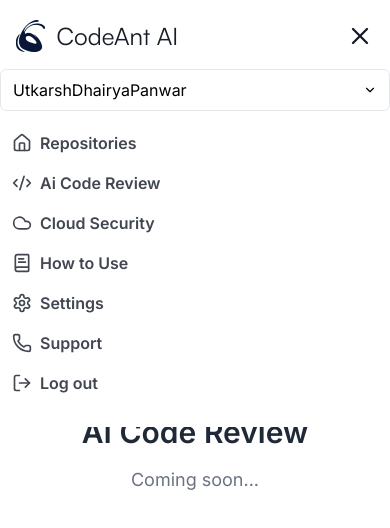
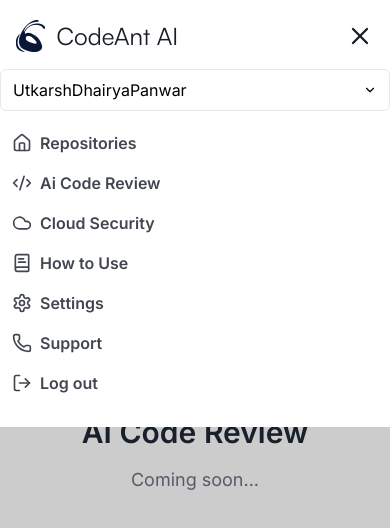
Before and after one commit to Koushik1311/code-ant-ai-assignment, a Next.js app: page /dashboard/ai-code-review in a window 390 px wide. Both pictures are taken after a click on the button 360 px from the left and 36 px from the top of the page. Shown: the top 528 px of the page. Built offline with nearby package versions, Linux system fonts and the light colour scheme.

Commit message:
feature: background overlay

```diff
--- a/components/dashboard/MobileNavBar.tsx
+++ b/components/dashboard/MobileNavBar.tsx
@@ -54,8 +54,20 @@
 
       <AnimatePresence>
         {isOpen && (
+          <>
+            {/* Background Overlay */}
             <motion.div
-            className="bg-white z-50 absolute top-[69px] w-full pb-6"
+              className="fixed inset-0 top-20 bg-black/20 z-40"
+              initial={{ opacity: 0 }}
+              animate={{ opacity: 1 }}
+              exit={{ opacity: 0 }}
+              transition={{ duration: 0.3 }}
+              onClick={() => setIsOpen(false)}
+            />
+
+            {/* Menu */}
+            <motion.div
+              className="bg-white z-50 absolute top-[69px] w-full pb-6 shadow-[0px_2px_3px_-1px_rgba(0,0,0,0.1),0px_1px_0px_0px_rgba(25,28,33,0.02),0px_0px_0px_1px_rgba(25,28,33,0.08)]"
               initial={{
                 opacity: 0,
                 y: -20,
@@ -113,6 +125,7 @@
                 ))}
               </ul>
             </motion.div>
+          </>
         )}
       </AnimatePresence>
     </div>
```
Lines whose indentation alone changed are shown as unchanged.
